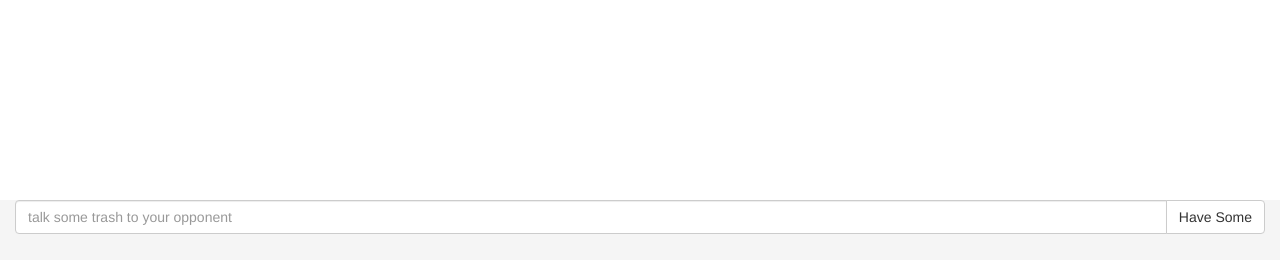
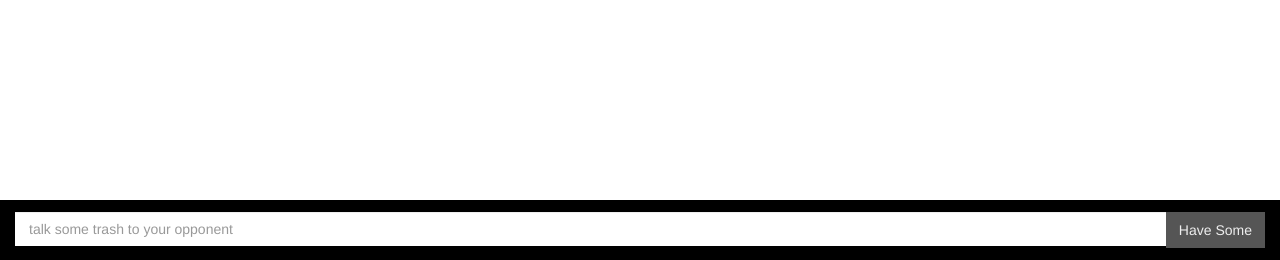
Before and after one commit to robbethencourt/RPS-Multiplayer, a PHP site: page / in a window 1280 px wide. Shown: the part 540-800 px from the top of the page. Run offline with PHP 8.4, Linux system fonts and the light colour scheme; some libraries are stand-ins or nearby versions.

Commit message:
footer button styling so it looks like the overlay page

```diff
--- a/assets/css/style.css
+++ b/assets/css/style.css
@@ -51,8 +51,30 @@ body {
   width: 100%;
   /* Set the fixed height of the footer here */
   height: 60px;
-  background-color: #f5f5f5;
+  background-color: #000;
 }
+
+	/* comment input */
+	.input-group {
+		padding-top: 12px;
+	}
+
+	.footer input[type="text"] {
+		margin-right: -3px;
+		padding: .5em 1em;
+		border: none;
+		border-radius: 0;
+		background: #fff;
+	}
+
+	.footer input[type="text"]:focus {
+		outline: none;
+	}
+
+	/* this will apply to all buttons so it matches with the height of the text input */
+	.btn {
+		padding: 7px 12px;
+	}
 
 
 /* player name overlay */
@@ -83,6 +105,7 @@ body {
 			margin-right: -3px;
 			padding: .5em 1em;
 			border: none;
+			border-radius: 0;
 			background: #fff;
 		}
 
--- a/index.html
+++ b/index.html
@@ -92,9 +92,9 @@
 				<div class="row">
 					<div class="col-xs-12">
 						<div class="input-group">
-							<input type="text" class="form-control" placeholder="talk some trash to your opponent">
+							<input type="text" class="form-control" id="comment-input" placeholder="talk some trash to your opponent">
 						    <span class="input-group-btn">
-						    	<button class="btn btn-default" type="button">Have Some</button>
+						    	<button class="btn btn-custom" id="comment-button" type="button">Have Some</button>
 						    </span>
 						</div><!-- /input-group -->
 					</div>
```
